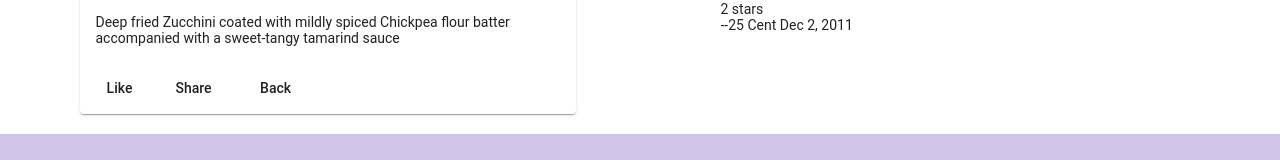
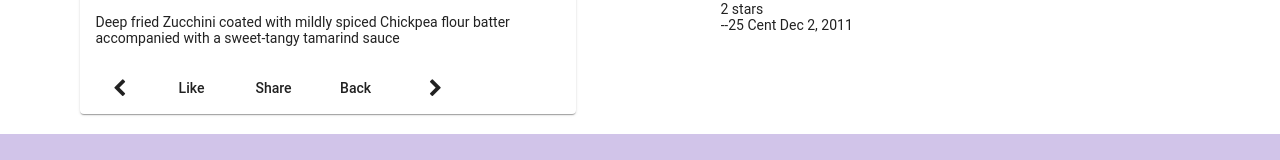
Before and after one commit to bindulathag/Angular-test, an Angular app in the folder conFusion/: page /dishdetail/1 in a window 1280 px wide. Shown: the part 970-1130 px from the top of the page. Built offline with nearby package versions, Linux system fonts and the light colour scheme.

Commit message:
RxJs Part 2

```diff
--- a/conFusion/src/app/dishdetail/dishdetail.component.html
+++ b/conFusion/src/app/dishdetail/dishdetail.component.html
@@ -17,9 +17,16 @@
                 <p>{{dishDetails.description}}</p>
             </mat-card-content>
             <mat-card-actions>
+                <button mat-button [routerLink]="['/dishdetail', prev]">
+                    <span class="fa fa-chevron-left fa-lg"></span>
+                </button>
                 <button mat-button>Like</button>
                 <button mat-button>Share</button>
                 <button mat-button (click)="goBack()">Back</button>
+                <span class="flex-spacer"></span>
+                <button mat-button [routerLink]="['/dishdetail', next]">
+                    <span class="fa fa-chevron-right fa-lg"></span>
+                </button>
             </mat-card-actions>
         </mat-card>
     </div>
--- a/conFusion/src/app/dishdetail/dishdetail.component.ts
+++ b/conFusion/src/app/dishdetail/dishdetail.component.ts
@@ -1,8 +1,9 @@
 import { Component, Input, OnInit } from '@angular/core';
-import { ActivatedRoute } from '@angular/router';
+import { ActivatedRoute, Params } from '@angular/router';
 import { Location } from "@angular/common";
 import { DishService } from '../services/dish.service';
 import { Dish } from "../shared/dish";
+import { switchMap } from 'rxjs';
 
 @Component({
   selector: 'app-dishdetail',
@@ -13,6 +14,9 @@
 
    //@Input()
    dishDetails: Dish;
+   dishIds: string[];
+   prev: string;
+   next: string;
 
    constructor(private dishService: DishService,
                 private route: ActivatedRoute,
@@ -25,8 +29,19 @@
     //   .then( dish => this.dishDetails = dish);
     this.dishService.getDish(id)
       .subscribe( dish => this.dishDetails = dish);
+
+    //params
+    this.dishService.getDishIds().subscribe(dishIds => this.dishIds = dishIds);
+    this.route.params.pipe(switchMap((params: Params) => this.dishService.getDish(params['id'])))
+      .subscribe( dish => {this.dishDetails = dish, this.setPrevNext(dish.id)});
   }
 
+  setPrevNext(id: string){
+    const index = this.dishIds.indexOf(id);
+    const len = this.dishIds.length;
+    this.prev = this.dishIds[(len + index - 1) % len];
+    this.next = this.dishIds[(len + index + 1) % len];
+  }
   goBack(): void{
     this.location.back();
   }
--- a/conFusion/src/app/services/dish.service.ts
+++ b/conFusion/src/app/services/dish.service.ts
@@ -47,5 +47,8 @@
   getFeaturedDish(): Observable<Dish>{
     return of(DISHES.filter(dish => dish.featured)[0]).pipe(delay(2000));
   }
-
+  //use of params Observable
+  getDishIds(): Observable<string[] | any>{
+    return of(DISHES.map(dish => dish.id));//constructing array of Ids from DISHES
+  }
 }
```
